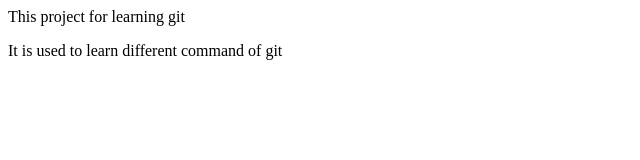
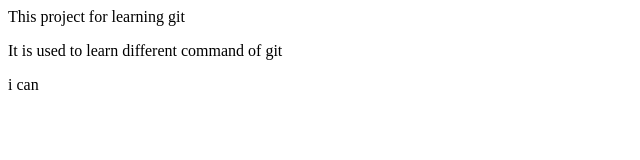
Before and after one commit to IrshanaC/sample_git, a plain HTML site: page hai.html in a window 1280 px wide. Shown: the full height of the page, 0-640 px from the left. Drawn offline with Linux system fonts and the light colour scheme.

Commit message:
negative

```diff
--- a/hai.html
+++ b/hai.html
@@ -1,4 +1,5 @@
 <html>
 <p>This project for learning git</p>
 <p>It is used to learn different command of git</p>
+<p>i can </p>
 </html>
```
